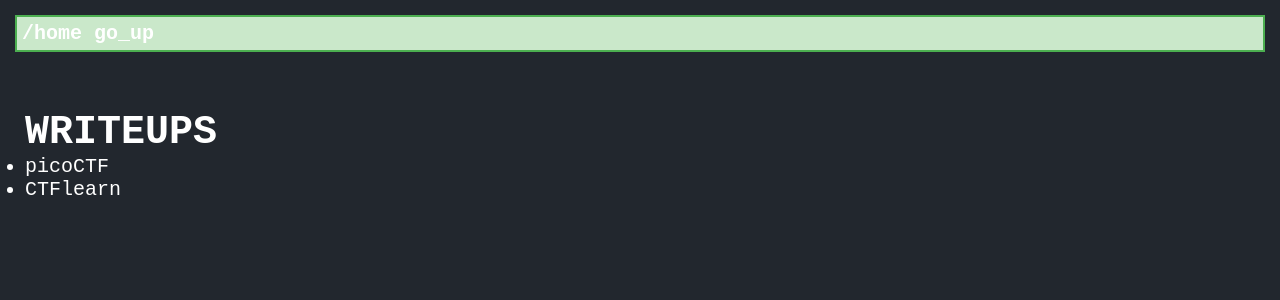
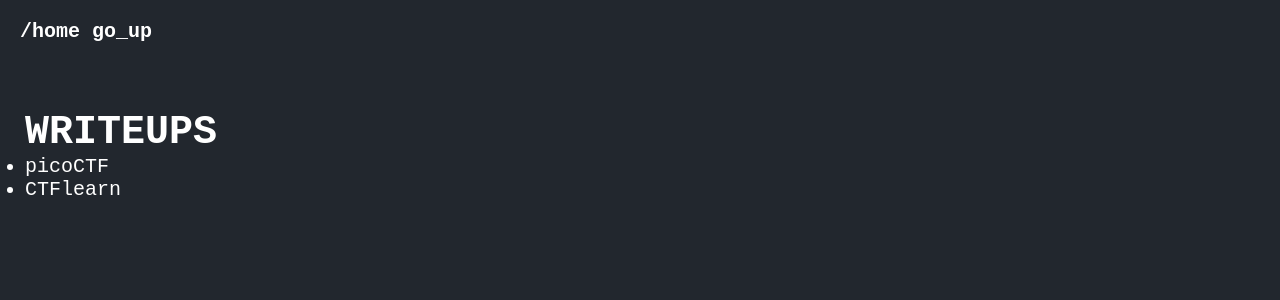
Before and after one commit to tadeuszwachowski/CTFwriteups, a Jekyll site: the page built from index.html, in a window 1280 px wide. Shown: the top 300 px of the page. Built offline with Jekyll 4.4.1, drawn with Linux system fonts in a browser that asks for light colours; Markdown is read by kramdown in place of the engine named in the settings.

Commit message:
Update default.html

```diff
--- a/css/main.css
+++ b/css/main.css
@@ -36,14 +36,15 @@
   position: -webkit-sticky;
   position: sticky;
   top: 0;
+  width: 100%;
   padding: 5px;
-  background-color: #cae8ca;
-  border: 2px solid #4CAF50;
+  margin: 0;
 }
 
 #navbar.helpline {
   position: absolute;
   right: 0;
+  top: 0;
   width: 250px;
 }
 
```
